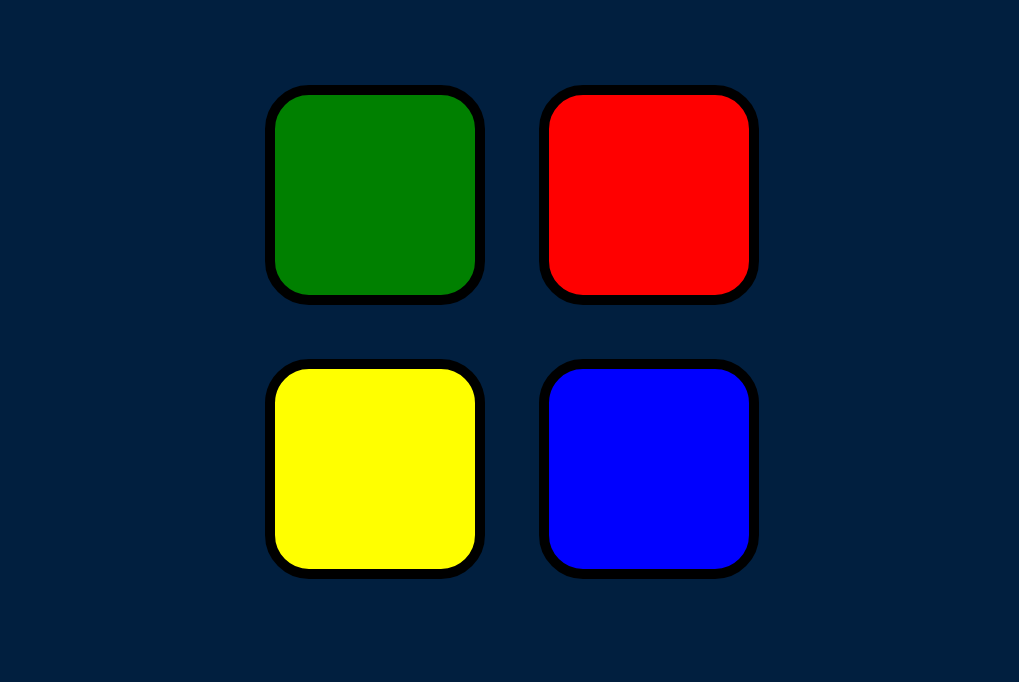
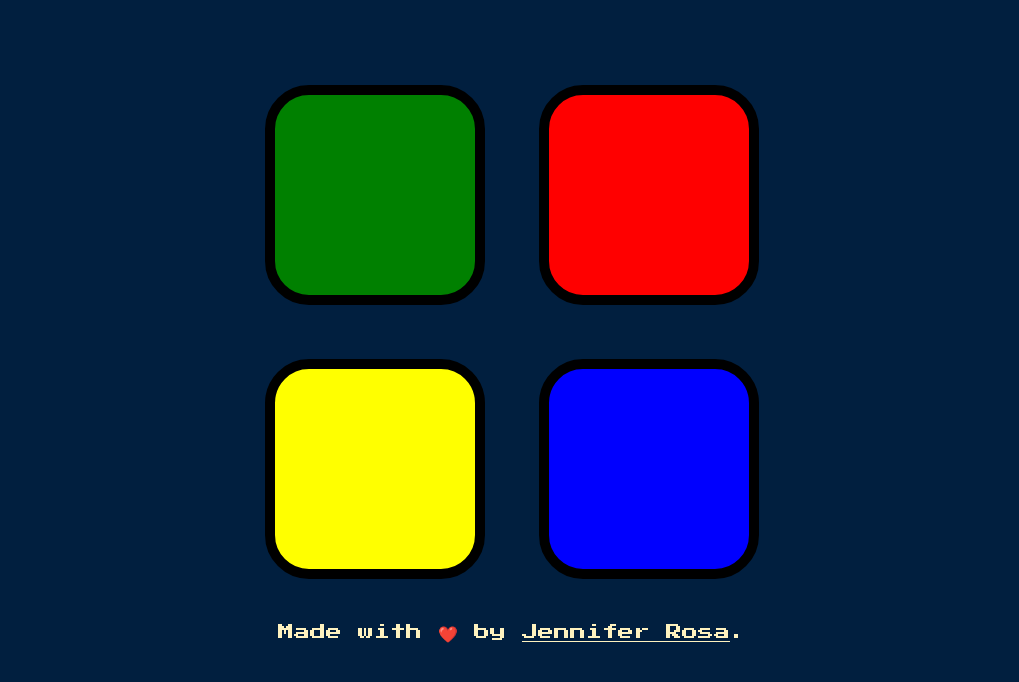
Before and after one commit to rosajen27/simon, a plain HTML site: page index.html in a window 1280 px wide. Shown: the part 114-796 px from the top of the page, without its empty margins (128-1147 px from the left). Drawn offline with Linux system fonts and the light colour scheme.

Commit message:
update footer and demo img in README

```diff
--- a/index.html
+++ b/index.html
@@ -37,5 +37,8 @@
 
 
 </body>
+<footer>
+  <p>Made with &#10084;&#65039; by <a href="https://github.com/rosajen27/">Jennifer Rosa</a>.</p>
+</footer>
 
 </html>
--- a/styles.css
+++ b/styles.css
@@ -1,6 +1,11 @@
 body {
   text-align: center;
   background-color: #011F3F;
+}
+
+p, a {
+  font-family: 'Press Start 2P', cursive;
+  color: #FEF2BF;
 }
 
 #level-title {
```
Also changed, not shown: imgs/demo.png (added), 1 other file.
